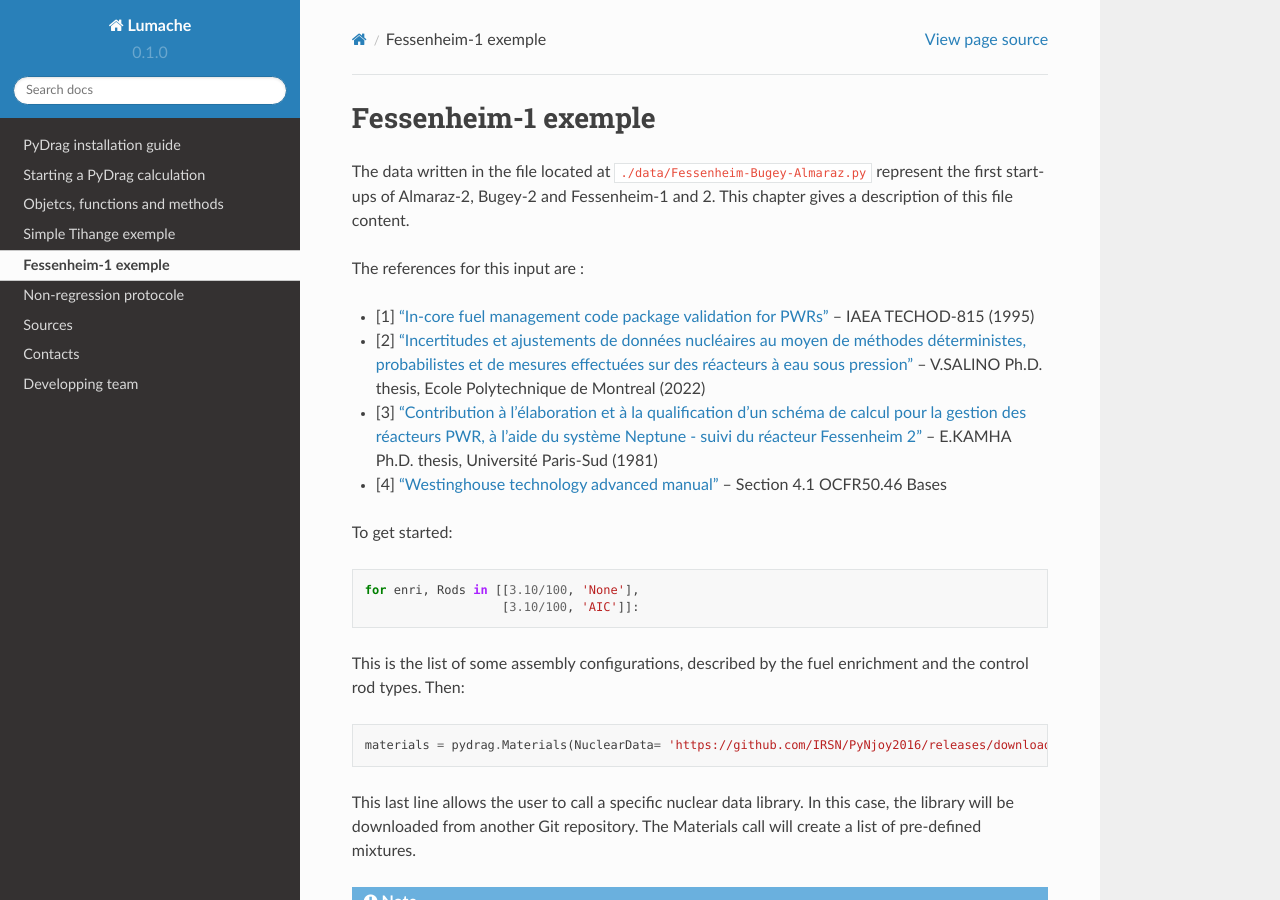
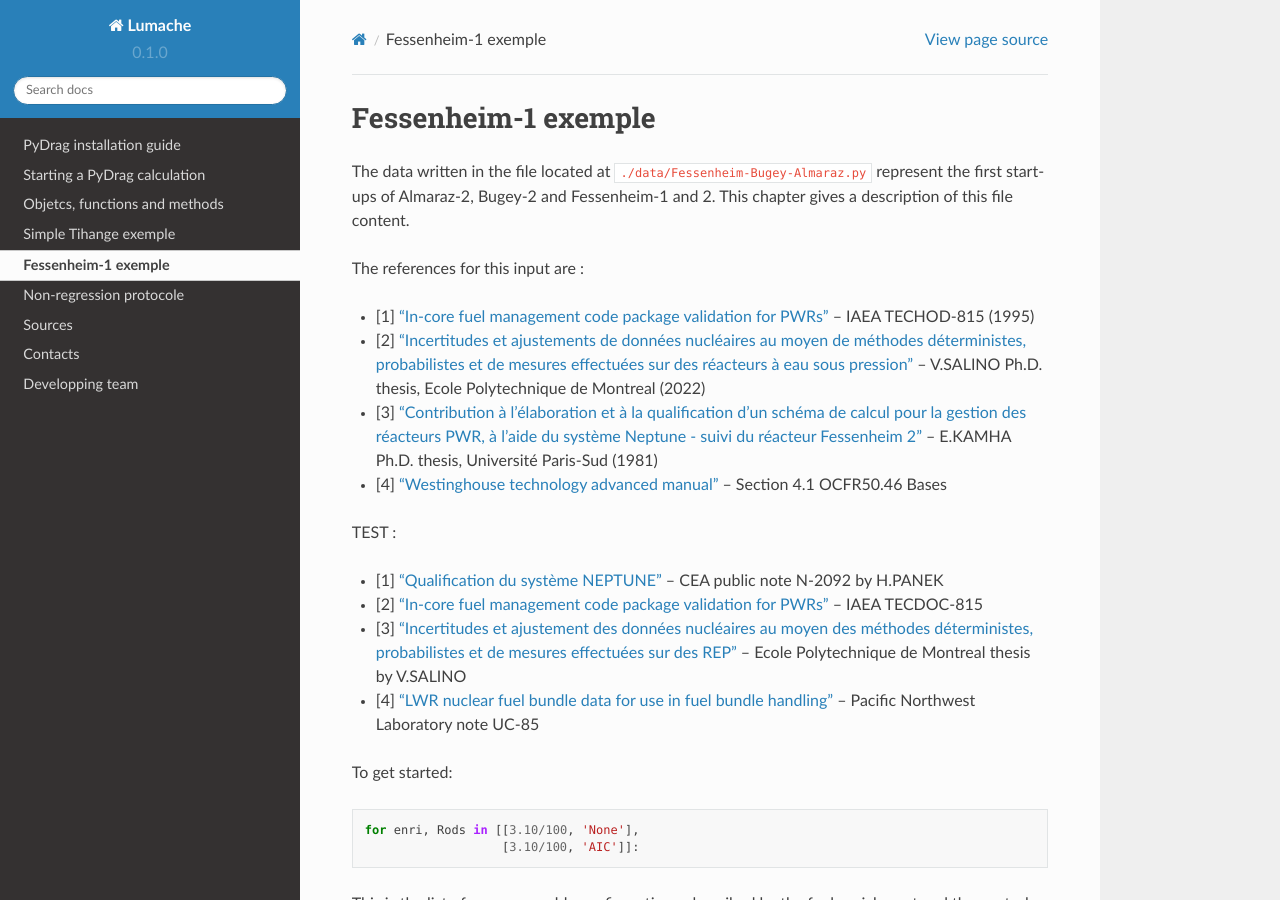
Before and after one commit to Ben105m/rtd-tutorial, a Sphinx documentation site: the page built from docs/source/exemple1.rst, in a window 1280 px wide and 900 px high. Built offline with Sphinx 7.4.7 and the Read the Docs theme 2.0.0, drawn with Linux system fonts in a browser that asks for light colours.

Commit message:
Update exemple1.rst

```diff
--- a/docs/source/exemple1.rst
+++ b/docs/source/exemple1.rst
@@ -13,6 +13,13 @@ The references for this input are :
 - [2] `"Incertitudes et ajustements de données nucléaires au moyen de méthodes déterministes, probabilistes et de mesures effectuées sur des réacteurs à eau sous pression" <https://publications.polymtl.ca/10545/1/2022_VivianSalino.pdf>`_ -- V.SALINO Ph.D. thesis, Ecole Polytechnique de Montreal (2022)
 - [3] `"Contribution à l’élaboration et à la qualification d’un schéma de calcul pour la gestion des réacteurs PWR, à l’aide du système Neptune - suivi du réacteur Fessenheim 2" <https://inis.iaea.org/collection/NCLCollectionStore/_Public/18/076/18076909.pdf>`_ -- E.KAMHA Ph.D. thesis, Université Paris-Sud (1981)
 - [4] `"Westinghouse technology advanced manual" <https://www.nrc.gov/docs/ML0230/ML023030318.pdf>`_ -- Section 4.1 OCFR50.46 Bases
+
+TEST :
+
+- [1] `"Qualification du système NEPTUNE" <https://inis.iaea.org/collection/NCLCollectionStore/_Public/11/511/11511367.pdf>`_ -- CEA public note N-2092 by H.PANEK
+- [2] `"In-core fuel management code package validation for PWRs" <https://inis.iaea.org/collection/NCLCollectionStore/_Public/26/077/26077395.pdf>`_ -- IAEA TECDOC-815
+- [3] `"Incertitudes et ajustement des données nucléaires au moyen des méthodes déterministes, probabilistes et de mesures effectuées sur des REP" <https://publications.polymtl.ca/10545/>`_ -- Ecole Polytechnique de Montreal thesis by V.SALINO
+- [4] `"LWR nuclear fuel bundle data for use in fuel bundle handling" <https://www.osti.gov/servlets/purl/5856990>`_ -- Pacific Northwest Laboratory note UC-85
 
 To get started::
 
```
